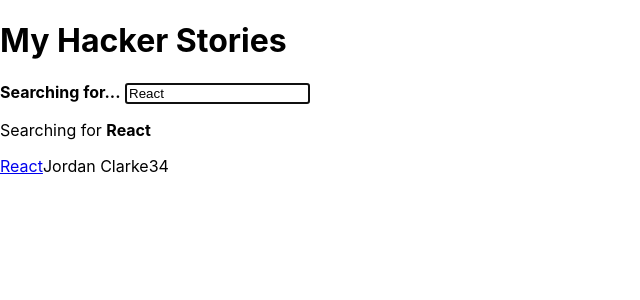
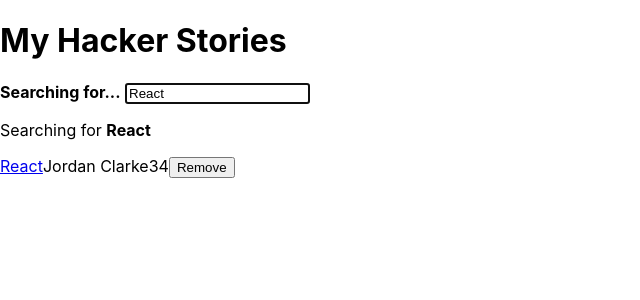
Before and after one commit to frankiehyh/hackernews, a React (Create React App) app: page / in a window 1280 px wide. Shown: the top 300 px of the page, without its empty margins (0-640 px from the left). Built offline with nearby package versions, Linux system fonts and the light colour scheme.

Commit message:
Added inline handler, pg 96

```diff
--- a/src/App.js
+++ b/src/App.js
@@ -16,7 +16,7 @@ function App() {
 
   const [searchTerm, setSearchTerm] = useSemiPersistantState('search', 'React');
 
-  const stories = [
+  const initialStories = [
     {
       title: 'React',
       url: 'https://reactjs.org/',
@@ -34,6 +34,14 @@ function App() {
       objectID: 1,
     }
   ];
+
+  const [stories, setStories] = useState(initialStories);
+  const handleRemovedStory = item => {
+      const newStories = stories.filter(
+          story => item.objectID !== story.objectID
+      );
+      setStories(newStories);
+  }
 
   const handleSearch = e => {
     setSearchTerm(e.target.value);
@@ -54,7 +62,7 @@ function App() {
           <strong>Searching for...</strong>
       </InputWithLabel>
       <p>Searching for <strong>{searchTerm}</strong></p>
-      <List list={searchedStories} />
+      <List list={searchedStories} onRemoveItem={handleRemovedStory}/>
     </div>
   )
 }
@@ -81,19 +89,24 @@ function InputWithLabel({ id, value, type='text', onInputChange, isFocused, chil
   )
 }
 
-function List({ list }) {
-  return list.map(({objectId, ...item}) => <Item key={item.objectID} {...item} />)
+function List({ list, onRemoveItem }) {
+  return list.map(item => <Item key={item.objectID} item={item} onRemoveItem={onRemoveItem}/>)
 }
 
-function Item({ title, url, author, num_comments, points }) {
+function Item({ item, onRemoveItem }) {
   return (
     <>
       <span>
-        <a href={url}>{title}</a>
+        <a href={item.url}>{item.title}</a>
       </span>
-      <span>{author}</span>
-      <span>{num_comments}</span>
-      <span>{points}</span>
+      <span>{item.author}</span>
+      <span>{item.num_comments}</span>
+      <span>{item.points}</span>
+      <span>
+          <button onClick={() => onRemoveItem(item)}>
+              Remove
+          </button>
+      </span>
     </>
   )
 }
```
Also changed, not shown: 1 other file (tests, documents, lock files or other folders).
